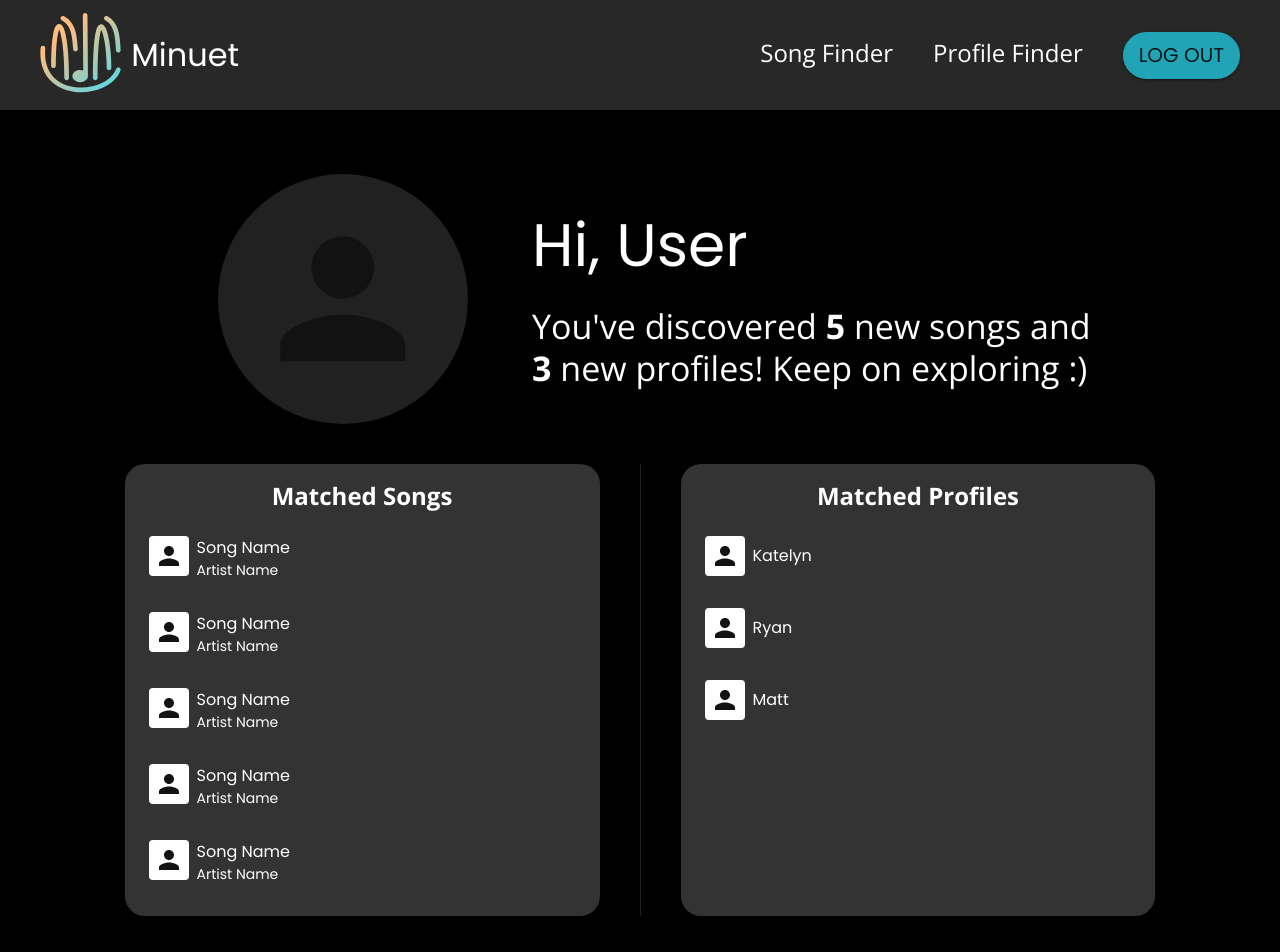
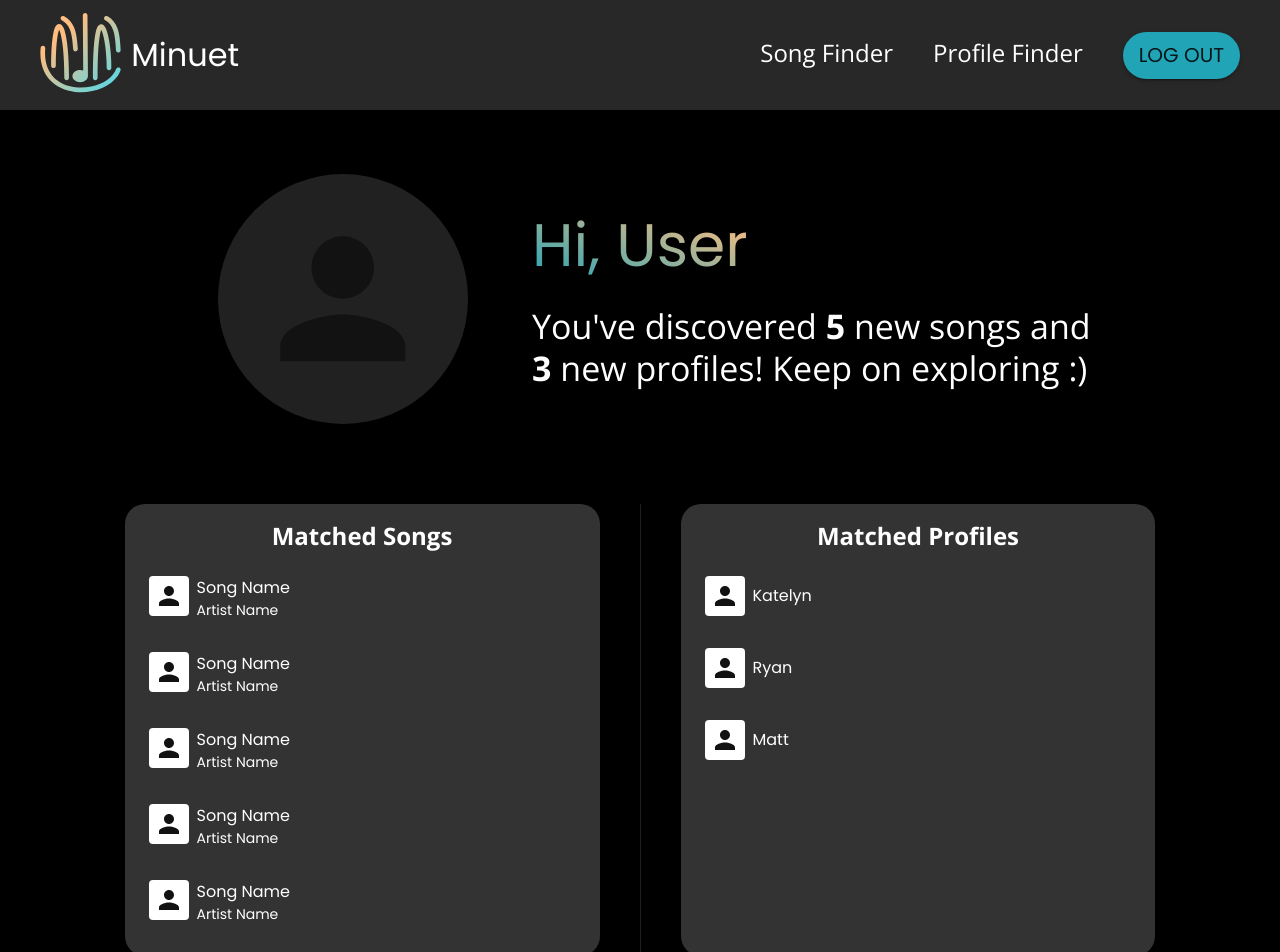
Before and after one commit to jakobreinwald/cs-130-project, a React (Create React App) app in the folder minuet/: page / in a window 1280 px wide. Shown: the top 952 px of the page. Built offline with nearby package versions, Linux system fonts and the light colour scheme.

Commit message:
Added gradients

```diff
--- a/minuet/src/App.js
+++ b/minuet/src/App.js
@@ -14,6 +14,7 @@ const theme = createTheme({
       mode: 'dark',
       primary: {
         main: '#21A4B6',
+        complementary: '#FFBD80'
       },
       background: {
         primary: '#000000',
--- a/minuet/src/components/profileCard.js
+++ b/minuet/src/components/profileCard.js
@@ -11,8 +11,8 @@ function ProfileCard({ cardTitle, profileInfo }) {
                 </Typography>
                 {profileInfo.map(function(profile, i) {
                     return (
-                        <Link to={`/user/${profile.id}`} style={{ color:'white', textDecoration: 'none' }}>
-                            <Box key={i} sx={{display:'flex', flexDirection: 'row', gap: 1, mt: 2, p: 1, '&:hover': { bgcolor: 'primary.main'}, borderRadius: 2}}>
+                        <Link to={`/user/${profile.id}`} key={i} style={{ color:'white', textDecoration: 'none' }}>
+                            <Box sx={{display:'flex', flexDirection: 'row', gap: 1, mt: 2, p: 1, '&:hover': { bgcolor: 'primary.main'}, borderRadius: 2}}>
                                 <Avatar sx={{ bgcolor: 'text.primary'}} variant="rounded"/>
                                 <Box sx={{display: 'flex', flexDirection: 'column', justifyContent: 'center',}}>
                                     <Typography variant="body1">{profile.name}</Typography>
--- a/minuet/src/pages/otherUserProfile.js
+++ b/minuet/src/pages/otherUserProfile.js
@@ -108,7 +108,7 @@ function AnimatedMatchPercentage({ targetValue }) {
 
     return (
         <Box sx={{ display: 'flex', flexDirection: 'row', gap: 1, alignItems: 'center', width: '100%' }}>
-            <LinearProgress value={progress} variant='determinate' sx={{ width: '75%', height: 15, borderRadius: 1}}/>
+            <LinearProgress value={progress} variant="determinate" sx={{ width: '75%', height: 15, borderRadius: 1, '& .MuiLinearProgress-bar': { backgroundImage: theme => `linear-gradient(to right, ${theme.palette.primary.complementary}, 70%, ${theme.palette.primary.main})` }}} />
             <Typography variant="h5" sx={{ color: 'text.primary'}}> {Math.round(progress)}% Match</Typography>
         </Box>
     );
--- a/minuet/src/pages/userProfile.js
+++ b/minuet/src/pages/userProfile.js
@@ -26,7 +26,7 @@ function UserProfile() {
             <Box sx={{display: 'flex', flexDirection: 'row', gap: 3, maxWidth: '75%',}}>
                 <Avatar sx={{ bgcolor: 'grey.900', width: 250, height: 250, m: 5,}} />
                 <Box sx={{display: 'flex', flexDirection: 'column', justifyContent: 'center',}}>
-                    <Typography variant="h2" sx={{ color: 'text.primary', mb: 3}}>
+                    <Typography variant="h2" sx={{ mb: 3, background: (theme) => `linear-gradient(200deg, ${theme.palette.primary.complementary} 50%, ${theme.palette.primary.main}) 50%`, WebkitBackgroundClip: 'text', WebkitTextFillColor: 'transparent'}}>
                         Hi, {username}
                     </Typography>
                     <Typography variant="h4" sx={{ color: 'text.primary'}}>
@@ -34,7 +34,7 @@ function UserProfile() {
                     </Typography>
                 </Box>
             </Box>
-        <Box sx={{display: 'flex', flexDirection:'row', gap: 5, justifyContent: 'center',}}>
+        <Box sx={{display: 'flex', flexDirection:'row', gap: 5, m: 5, justifyContent: 'center',}}>
             <SongCard cardTitle="Matched Songs" songInfo={matchedSongInfo}/>
             <Divider orientation="vertical" flexItem />
             <ProfileCard cardTitle="Matched Profiles" profileInfo={matchedProfileInfo}/>
```
